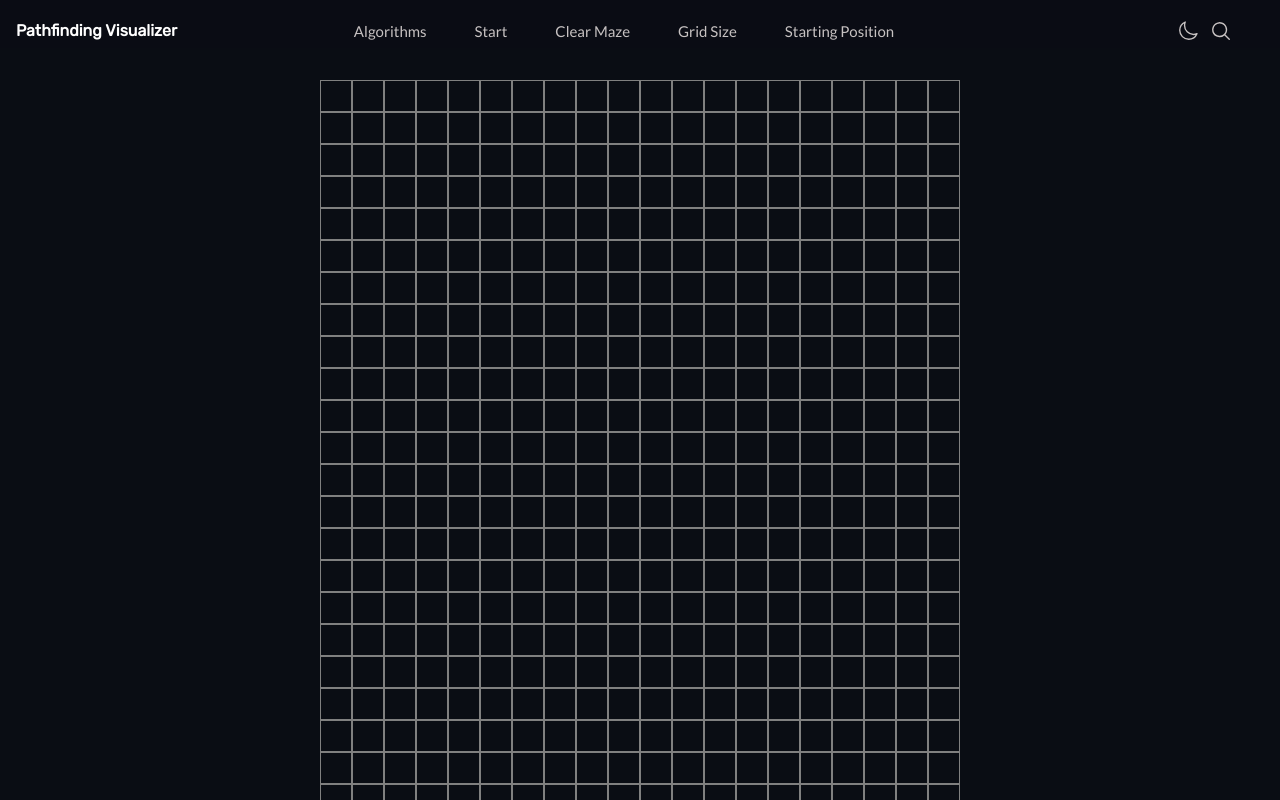
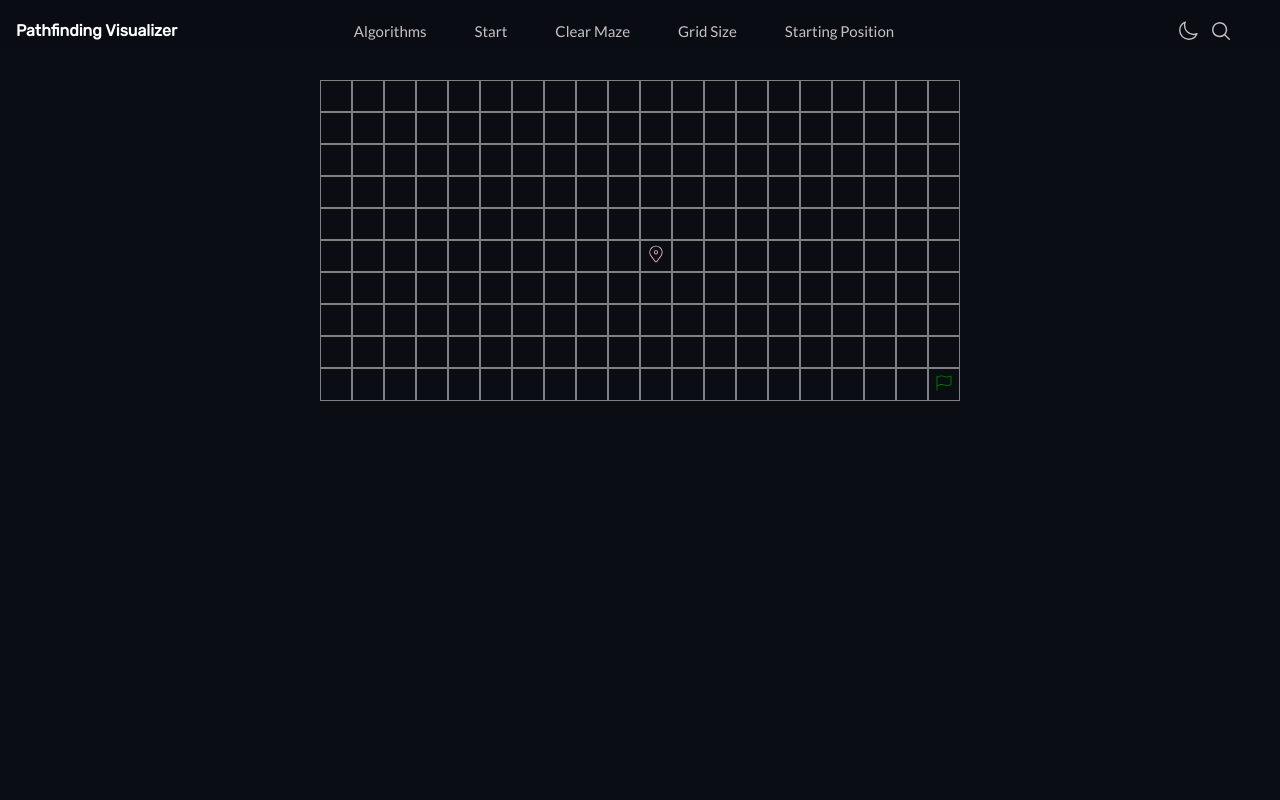
Before and after one commit to jacksonfernando/pathfinding-visualizer, a Next.js app: page / in a window 1280 px wide. Shown: the top 800 px of the page. Built offline with nearby package versions, Linux system fonts and the light colour scheme.

Commit message:
change the height of the grid

```diff
--- a/constants/global.js
+++ b/constants/global.js
@@ -2,7 +2,7 @@ const NAVBAR_TITLE = 'Pathfinding Visualizer'
 
 const DEFAULT_WIDTH = 20;
 
-const DEFAULT_HEIGHT = 50;
+const DEFAULT_HEIGHT = 10;
 
 const DFS_ALGORITHM = 'DFS'
 
```
